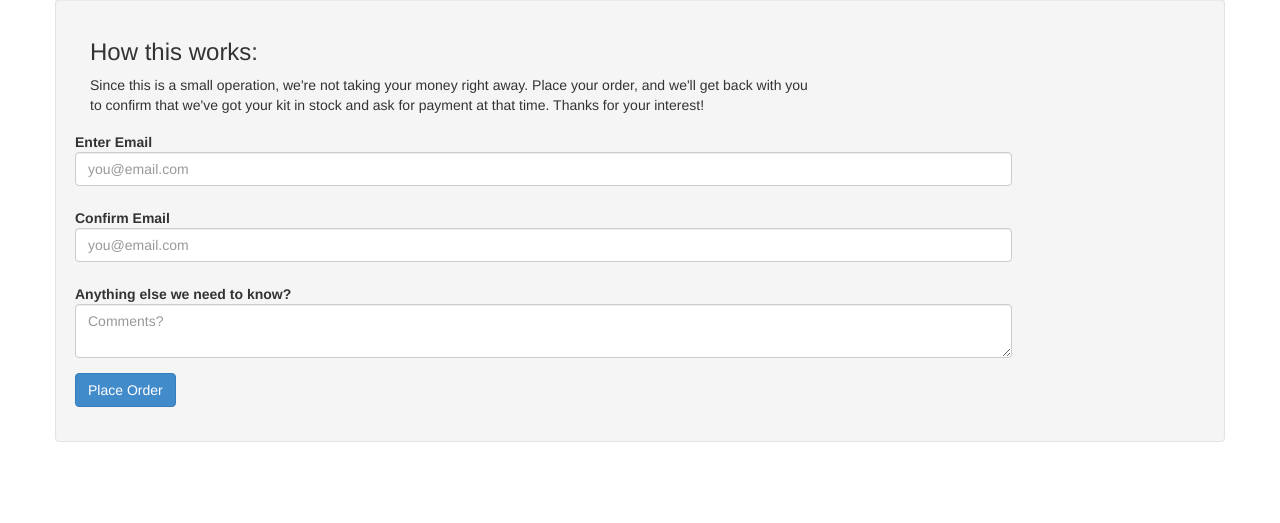
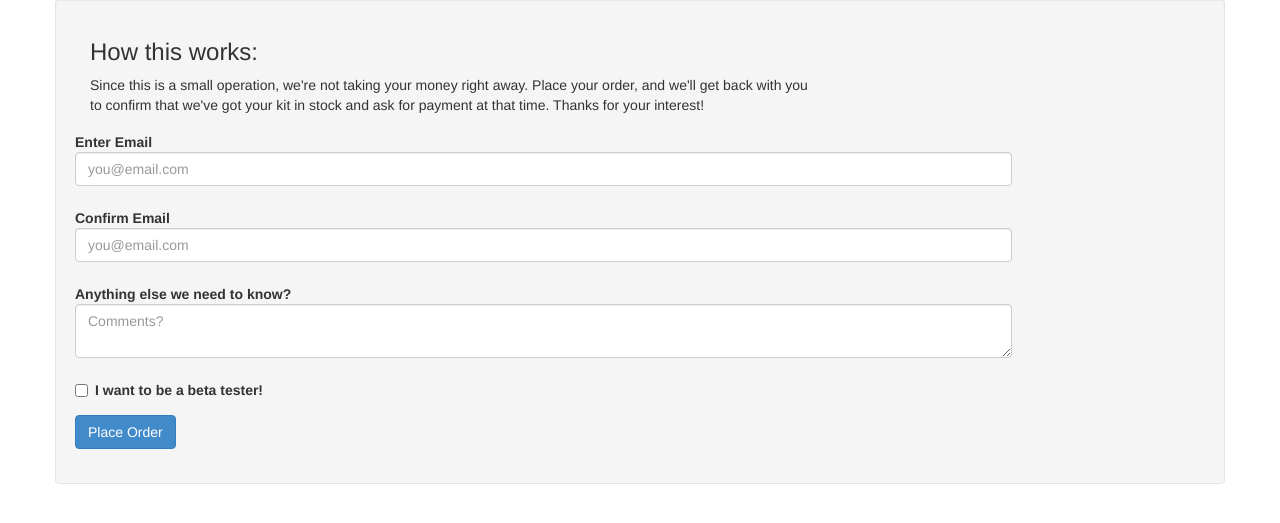
Before and after one commit to Schoolie440/SchSpec_Deprecated, a Flask app: page /smartswitch_order in a window 1280 px wide. Shown: the part 73-596 px from the top of the page. Run offline with Flask 2, Linux system fonts and the light colour scheme.

Commit message:
adding beta and recapcha to order form, not done yet

```diff
--- a/app/forms.py
+++ b/app/forms.py
@@ -1,8 +1,6 @@
-from flask.ext.wtf import Form
-#from flask.ext.wtf import Form, TextField, BooleanField, TextAreaField
-#from flask.ext.wtf import Required, Length
+from flask.ext.wtf import Form, RecaptchaField
 
-from wtforms import TextField, BooleanField, TextAreaField
+from wtforms import TextField, BooleanField, TextAreaField, BooleanField
 from wtforms.validators import Required, Length, Email, EqualTo
 
 class LoginForm(Form):
@@ -14,7 +12,9 @@ from app.models import User
 class OrderForm(Form):
     email = TextField('email', validators = [Required(), Email(message=u'Invalid email address.'), EqualTo('email2', message='Email address must match')])
     email2 = TextField('email2')
+    beta = BooleanField('beta')
     comments = TextAreaField('comments')
+    captcha = RecaptchaField()
 
 
 class PostForm(Form):
--- a/app/templates/smartswitch_order_form.html
+++ b/app/templates/smartswitch_order_form.html
@@ -35,15 +35,13 @@
         {{ form.comments(maxlength = 500, placeholder = "Comments?", class = "form-control") }}
       </div>
     </div>
-<!--     <div class="form-group">
-      <div class="col-sm-offset-2 col-sm-10">
-        <div class="checkbox">
-          <label>
-            <input type="checkbox"> Remember me
-          </label>
-        </div>
+     <div class="form-group">
+      <div class="col-sm-10">
+        <label class="checkbox" for="remember_me">
+          {{ form.beta }} I want to be a beta tester!
+        </label>
       </div>
-    </div> -->
+    </div>
     <div class="form-group">
       <div class="col-sm-10">
         <button type="submit" class="btn btn-primary">Place Order</button>
```
